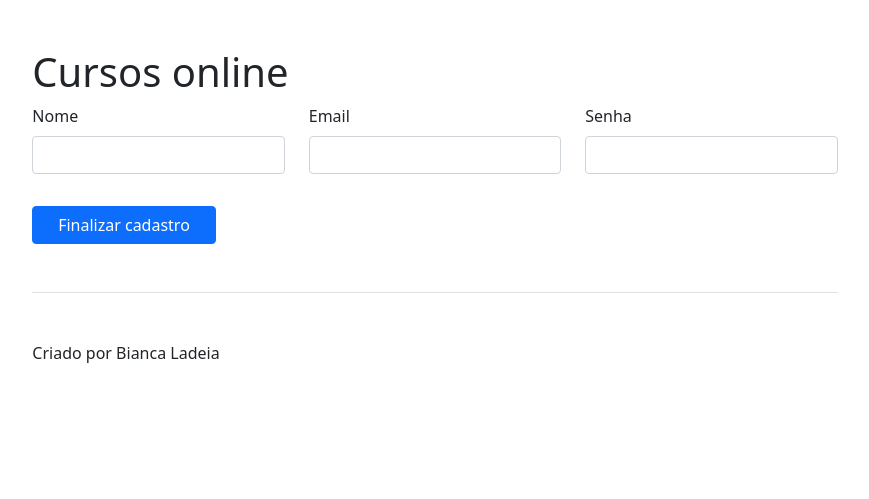
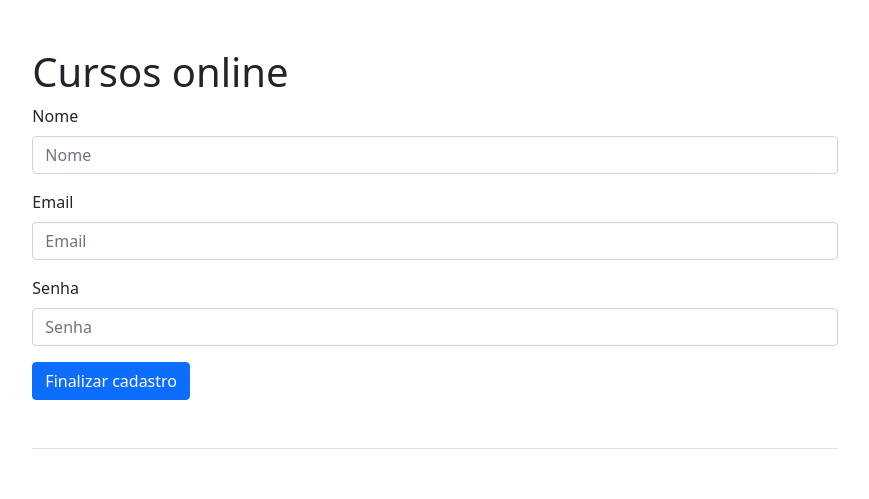
Before and after one commit to biancaladeia/sistema-cadastro-cursos-womakerscode, a Django app: page /cadastro/ in a window 1280 px wide. Shown: the part 101-600 px from the top of the page, without its empty margins (205-1074 px from the left). Run offline with Django 4.2, Linux system fonts and the light colour scheme; some libraries are stand-ins or nearby versions.

Commit message:
aula 4 e 5

```diff
--- /dev/null
+++ b/cadastro_curso_womakers/base/forms.py
@@ -0,0 +1,6 @@
+from django import forms
+
+class CadastroForm(forms.Form):
+    nome = forms.CharField()
+    email = forms.EmailField()
+    senha = forms.CharField(widget=forms.PasswordInput)
--- a/cadastro_curso_womakers/base/templates/cadastro.html
+++ b/cadastro_curso_womakers/base/templates/cadastro.html
@@ -4,30 +4,17 @@
 
 <h1 class="text-body-emphasis">Cursos online</h1>
 
+
+{% if sucesso%}
+    <p class= "alert alert-success"> Cadastro realizado com sucesso! </p>
+{%endif%}
+
 <form action="" method="POST" id="form">
     {% csrf_token %}
-    <div class="row">
-    <div class="col-md-4">
-        <label for="id_nome" class="form-label">Nome</label>
-        <input name="nome" type="text" class="form-control" id="id_nome">
-    </div>
-    <div class="col-md-4">
-        <label for="id_email" class="form-label">Email</label>
-        <input name="email" type="text" class="form-control" id="id_email">
-    </div>
-    <div class="col-md-4">
-        <label for="id_senha" class="form-label">Senha</label>
-        <input name="senha" type="password" class="form-control" id="id_senha">
-    </div>
+    {% bootstrap_form form %}
 
+    <button type="submit" class="btn btn-primary btn-block">Finalizar cadastro</button>
 
-    <div class="col-md-3">
-        <div class="d-grid gap-2">
-        <br>
-        <button type="submit" class="btn btn-primary btn-block">Finalizar cadastro</button>
-        </div>
-    </div>
-    </div>
 </form>
 
 {% endblock %}
--- a/cadastro_curso_womakers/base/views.py
+++ b/cadastro_curso_womakers/base/views.py
@@ -1,9 +1,22 @@
 from django.http import HttpResponse
 from django.shortcuts import render
+from base.forms import CadastroForm
 
 # Create your views here.
+
 def inicio(request):
     return render(request, 'inicio.html')
 
 def cadastro(request):
-    return render(request, 'cadastro.html')
+    sucesso = False
+    if request.method == 'GET':
+        form = CadastroForm()
+    else:
+        form = CadastroForm(request.POST)
+        if form.is_valid():
+            sucesso = True
+    contexto = {
+                'form': form,
+                'sucesso': sucesso
+            }
+    return render(request, 'cadastro.html', contexto)
```
